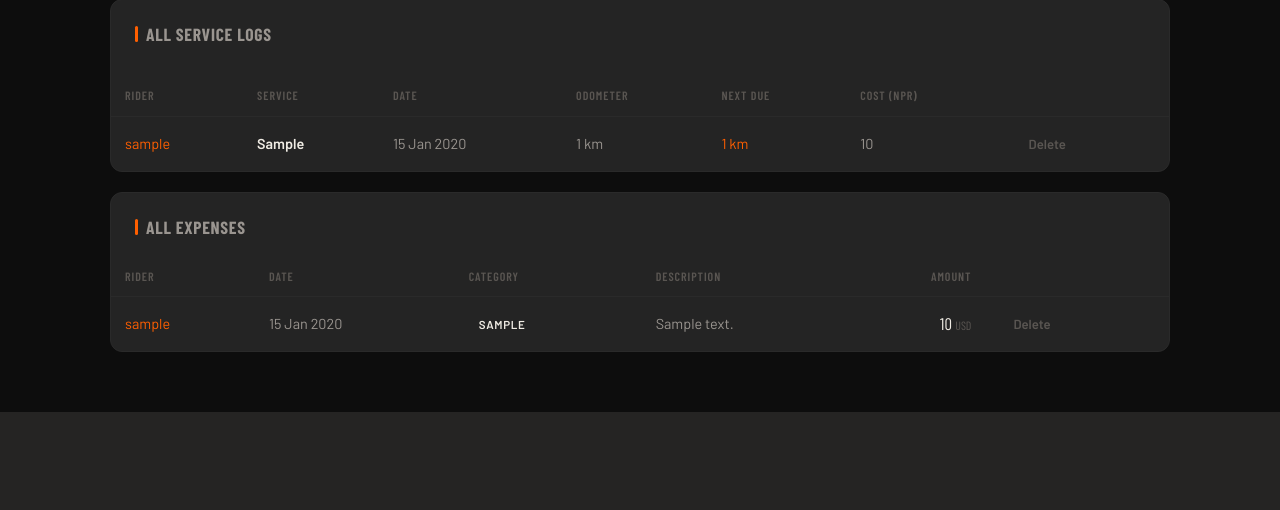
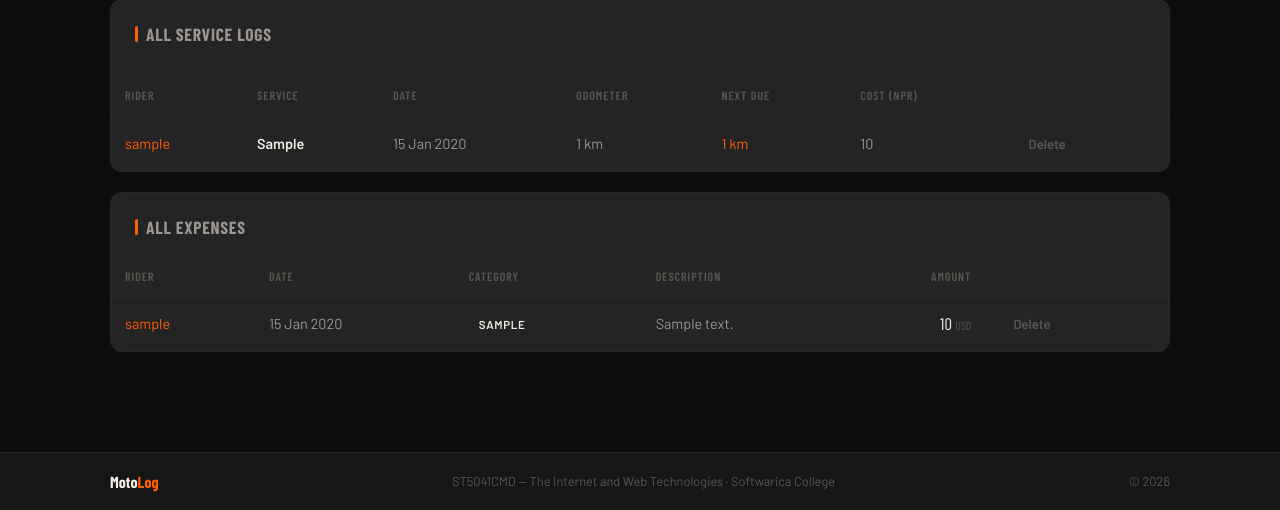
Before and after one commit to Promish-bista/motolog, a Flask app: page /admin in a window 1280 px wide. Shown: the part 783-1293 px from the top of the page. Before the commit the page ends 1195 px from the top, so only its background shows below. Run offline with Flask 3, Linux system fonts and the light colour scheme; a user stored in the database is signed in; tables that the repository leaves empty hold one stand-in row (values such as "Sample post"); some web fonts are replaced.

Commit message:
Add footer with module info to base template

```diff
--- a/templates/base.html
+++ b/templates/base.html
@@ -17,7 +17,9 @@
         <a href="{{ url_for('admin_dashboard') }}" {% if request.endpoint == 'admin_dashboard' %}class="active"{% endif %}>Admin Panel</a>
       {% else %}
         <a href="{{ url_for('dashboard') }}"   {% if request.endpoint == 'dashboard'   %}class="active"{% endif %}>Dashboard</a>
-        <a href="{{ url_for('trips') }}"       {% if request.endpoint == 'trips'       %}class="active"{% endif %}>Trips</a>
+        <a href="{{ url_for('trips') }}" {% if request.endpoint == 'trips' %}class="active"{% endif %}>
+          Trips
+        </a>
         <a href="{{ url_for('maintenance') }}" {% if request.endpoint == 'maintenance' %}class="active"{% endif %}>Service</a>
         <a href="{{ url_for('expenses') }}"    {% if request.endpoint == 'expenses'    %}class="active"{% endif %}>Expenses</a>
         <a href="{{ url_for('profile') }}"     {% if request.endpoint == 'profile'     %}class="active"{% endif %}>Profile</a>
@@ -44,6 +46,15 @@
 
     {% block content %}{% endblock %}
   </main>
+{% if current_user.is_authenticated %}
+  <footer style="background:var(--bg-surface); border-top:1px solid var(--border); padding:16px 24px; margin-top:40px;">
+    <div class="container" style="display:flex; align-items:center; justify-content:space-between; flex-wrap:wrap; gap:8px;">
+      <span style="font-family:var(--font-display); font-weight:700; font-size:1rem;">Moto<span style="color:var(--orange);">Log</span></span>
+      <span style="color:var(--text-muted); font-size:0.8rem;">ST5041CMD — The Internet and Web Technologies · Softwarica College</span>
+      <span style="color:var(--text-muted); font-size:0.8rem;">© 2026</span>
+    </div>
+  </footer>
+  {% endif %}
 
   <script src="{{ url_for('static', filename='js/calculations.js') }}"></script>
 </body>
```
